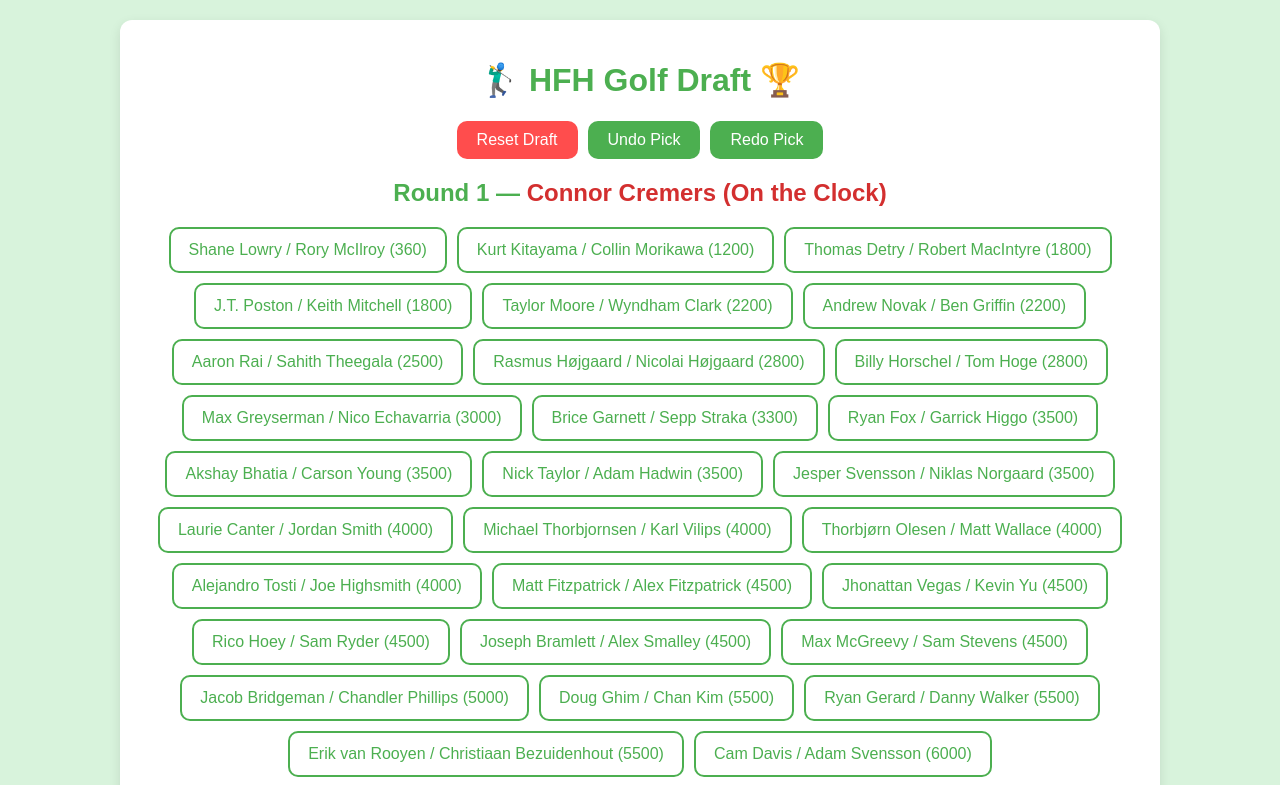
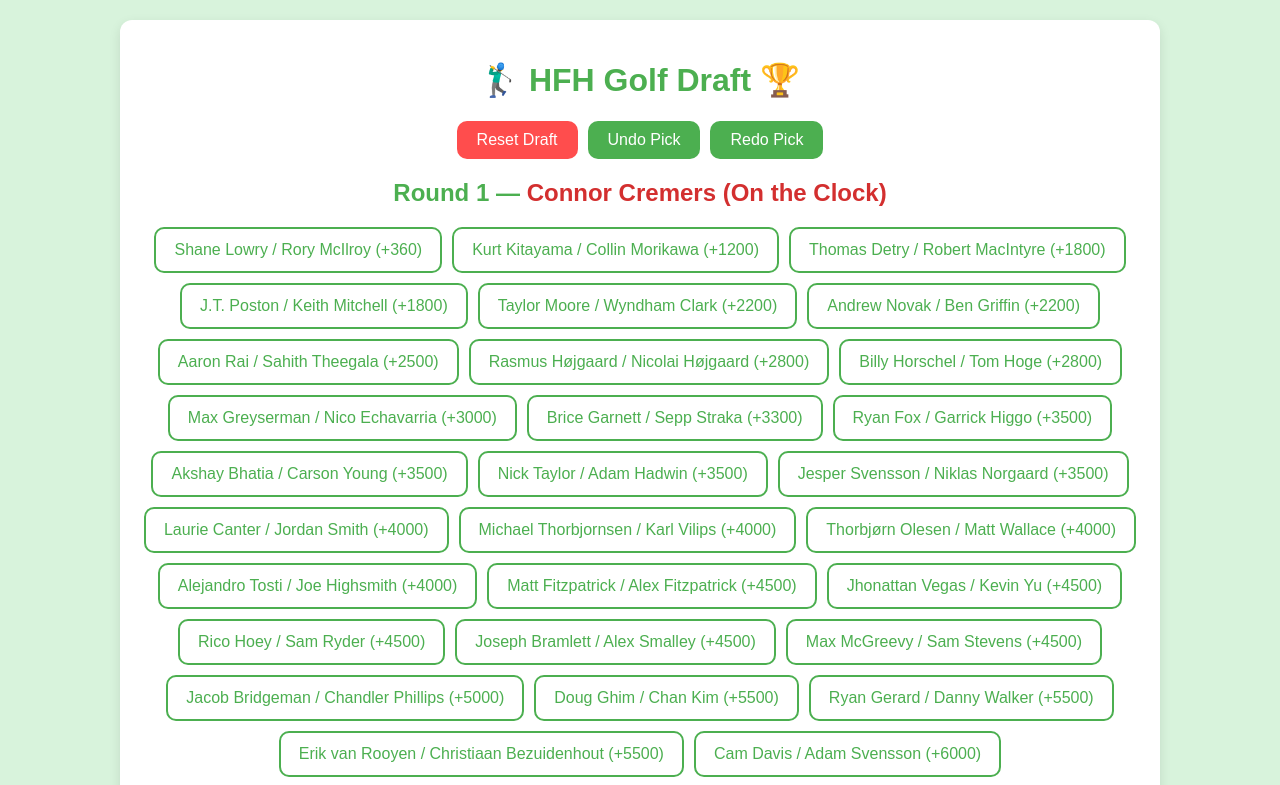
Before and after one commit to 09tannerm/HFH-Golf-Draft, a React (Vite) app: page / in a window 1280 px wide. Shown: the top 785 px of the page. Built offline with nearby package versions, Linux system fonts and the light colour scheme.

Commit message:
Update App.jsx

```diff
--- a/App.jsx
+++ b/App.jsx
@@ -138,7 +138,7 @@ function App() {
               onClick={() => handleDraftTeam(team)}
               disabled={currentPickIndex >= draftOrder.length}
             >
-              {team.team} ({team.odds})
+              {team.team} (+{team.odds})
             </button>
           ))}
       </div>
```
